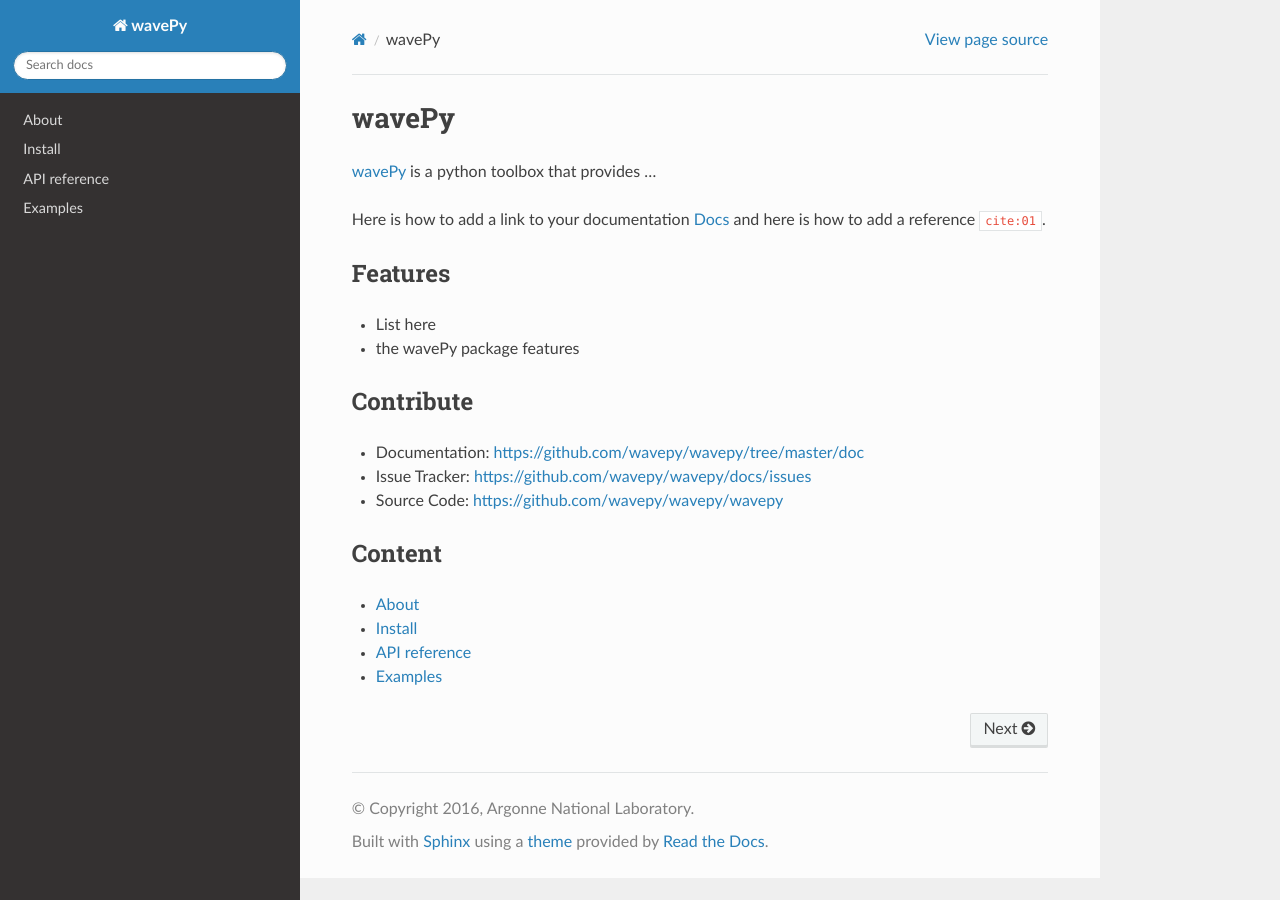
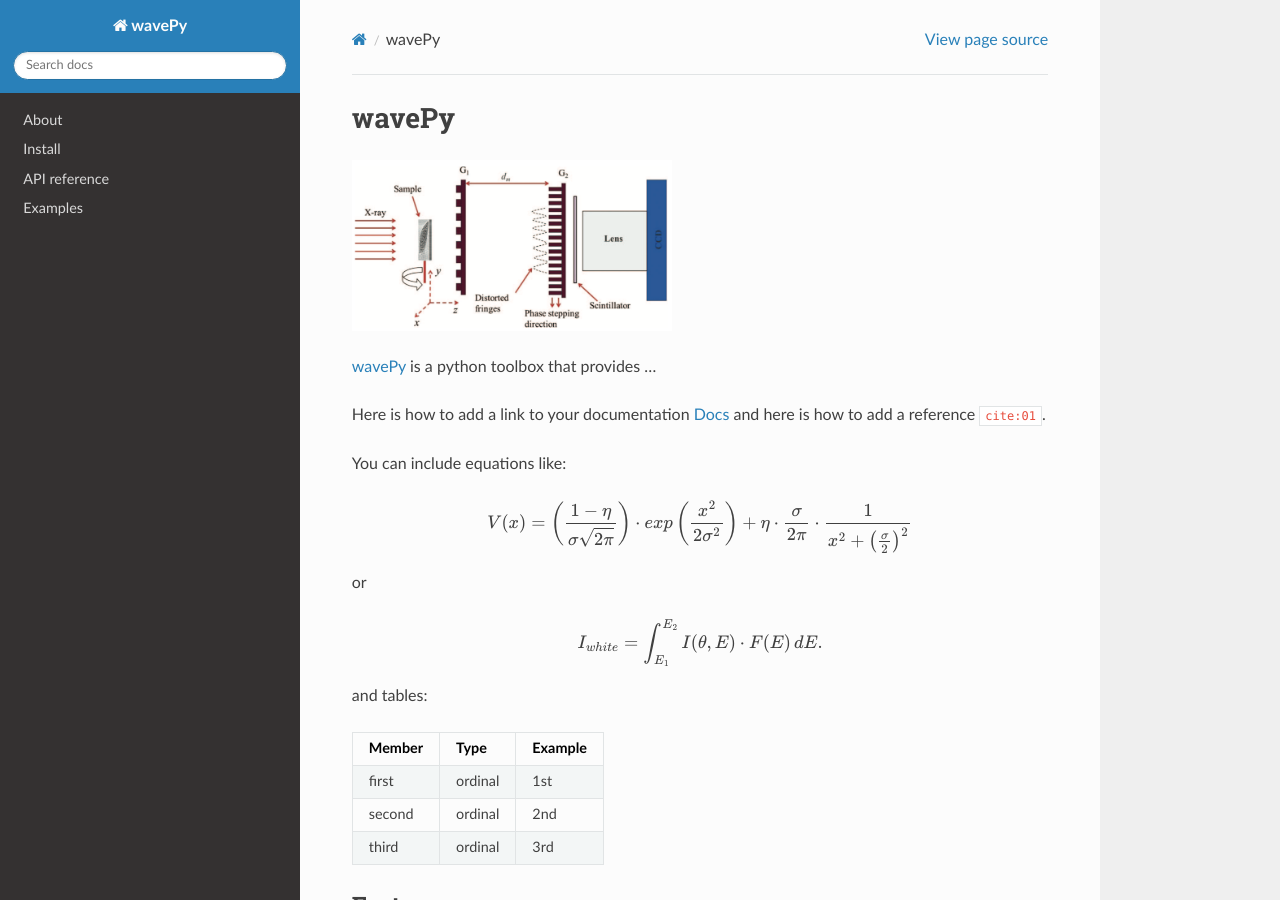
Before and after one commit to xianbo/wavepy, a Sphinx documentation site: the page built from doc/index.rst, in a window 1280 px wide and 900 px high. Built offline with Sphinx 7.4.7 and the Read the Docs theme 2.0.0, drawn with Linux system fonts in a browser that asks for light colours; pages that are not in the unit, such as notebooks, are missing from menus; cross-references to code outside the pages are shown as plain code.

Commit message:
added examples for logo, equation and table

```diff
--- a/doc/index.rst
+++ b/doc/index.rst
@@ -1,12 +1,38 @@
 ======
 wavePy
 ======
+
+
+.. image:: source/img/wavepy-logo.png
+   :width: 320px
+   :alt: wavepy
+
 
 `wavePy <https://github.com/wavepy/wavepy>`_ is a python toolbox that provides ...
 
 Here is how to add a link to your documentation
 `Docs <http://wavepy.readthedocs.org/>`_ and here is how to add a reference :cite:`cite:01`.
 
+You can include equations like:
+
+.. math::  V(x) = \left(\frac{1-\eta}{\sigma\sqrt{2\pi}}\right) \cdot exp\left({\frac{x^2}{2\sigma^2}}\right) + \eta \cdot \frac{\sigma}{2\pi} \cdot \frac{1}{x^2 + \left(\frac{\sigma}{2}\right)^2}
+
+or
+
+.. math::  I_{white} = \int_{E_{1}}^{E_{2}} I(\theta,E) \cdot F(E)\,dE.
+
+and tables:
+
+
++---------------+----------------+-----------------------------+
+|    Member     |      Type      |        Example              |
++===============+================+=============================+
+|     first     |    ordinal     |           1st               |
++---------------+----------------+-----------------------------+
+|     second    |    ordinal     |           2nd               |
++---------------+----------------+-----------------------------+
+|     third     |    ordinal     |           3rd               |
++---------------+----------------+-----------------------------+
 
 Features
 --------
--- a/doc/source/about.rst
+++ b/doc/source/about.rst
@@ -3,8 +3,8 @@ About
 =====
 
 This section describes what the
-`wavePy <https://github.com/wavepy/wavepy>`_.
-project is about.
+`wavePy <https://github.com/wavepy/wavepy>`_ project is about.
+
 
 .. contents:: Contents:
    :local:
```
Also changed, not shown: doc/source/img/wavepy-logo.png (added).
